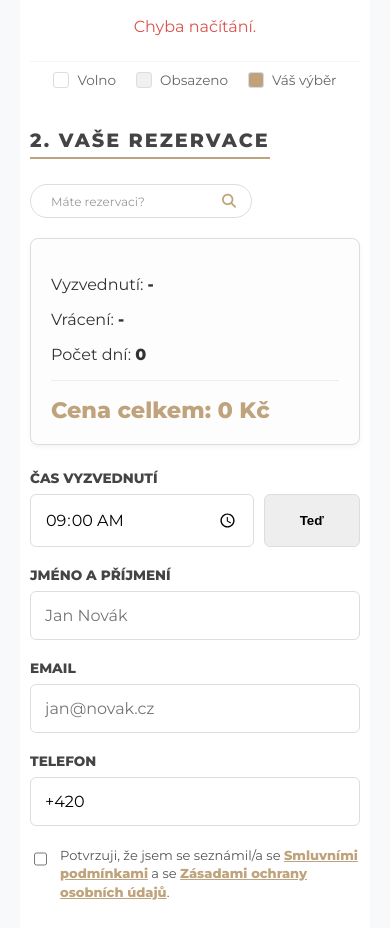
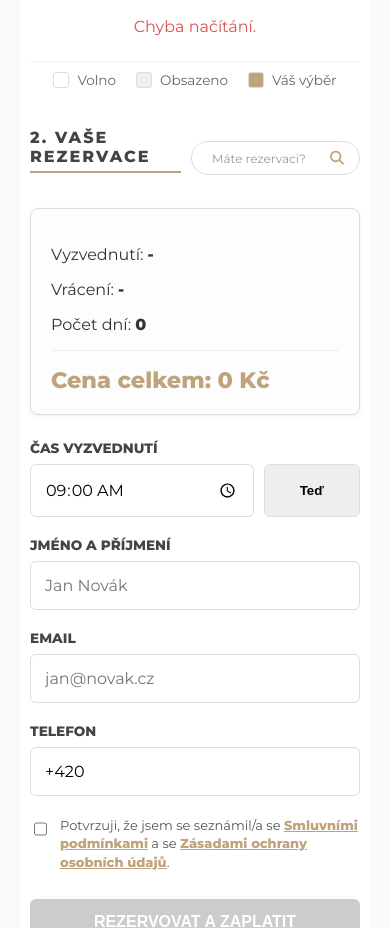
Before and after one commit to mhusicka/booking-app, a website: page booking-app/public/index.html in a window 390 px wide. Shown: the part 820-1748 px from the top of the page. Drawn offline with Linux system fonts and the light colour scheme; no server answers.

Commit message:
Update style.css

```diff
--- a/booking-app/public/style.css
+++ b/booking-app/public/style.css
@@ -54,7 +54,14 @@ h2 { font-size: 1.2rem; margin-top: 0; margin-bottom: 0; border-bottom: 2px soli
 .box.booked { background: #f0f0f0; } .box.selecting { background: #bfa37c; } .box.available { background: white; }
 
 /* 4. FORMULÁŘ A HLAVIČKA */
-.form-header-row { display: flex; justify-content: space-between; align-items: center; margin-bottom: 20px; flex-wrap: wrap; gap: 10px; }
+.form-header-row {
+    display: flex;
+    justify-content: space-between;
+    align-items: center;
+    margin-bottom: 20px;
+    flex-wrap: nowrap; /* Zabrání zalomení na mobilu */
+    gap: 10px;
+}
 
 .time-row { display: flex; gap: 10px; align-items: stretch; margin-top: 5px; }
 .time-row input[type="time"] { flex: 3; }
@@ -118,6 +125,11 @@ input, select { width: 100%; padding: 12px; border: 1px solid #ddd; border-radiu
     .footer-content { flex-direction: column; text-align: center; gap: 30px; }
     .site-footer { padding: 40px 20px 20px; }
     .payment-logos, .gopay-banner img { margin: 0 auto; }
+
+    /* SPECIÁLNÍ ÚPRAVA PRO VYHLEDÁVÁNÍ NA MOBILU */
+    .mini-search-box { width: 140px; } /* Zmenšit šířku */
+    .mini-search-box input { font-size: 11px; } /* Menší písmo */
+    .form-header-row h2 { font-size: 1rem; } /* Menší nadpis, aby se vešli vedle sebe */
 }
 
 /* 8. MODÁLNÍ OKNA A DALŠÍ PRVKY */
```
